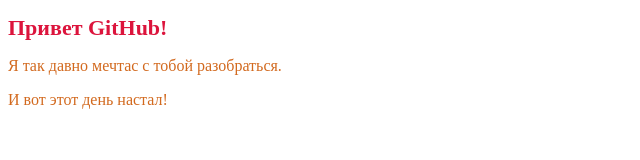
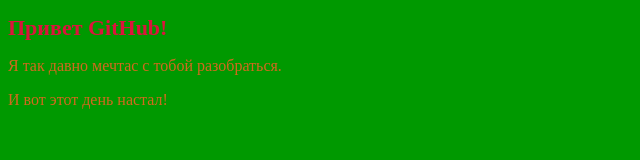
Before and after one commit to agentfreedom/github-start, a plain HTML site: page index.html in a window 1280 px wide. Shown: the whole page, without its empty margins (0-640 px from the left). Drawn offline with Linux system fonts and the light colour scheme.

Commit message:
background green
Добавил зеленый фон страницы

```diff
--- a/css/style.css
+++ b/css/style.css
@@ -1,3 +1,7 @@
+body {
+  background: #009900;
+}
+
 h1 {
   font-size: 22px;
   font-weight: 700;
```
